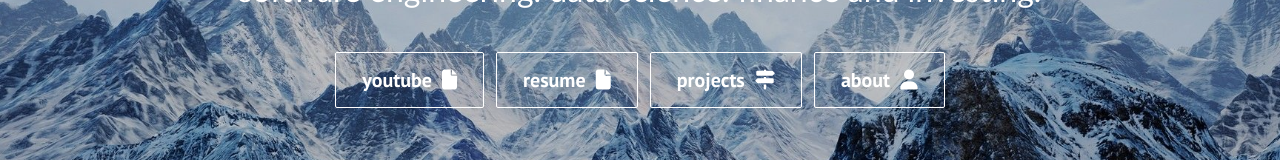
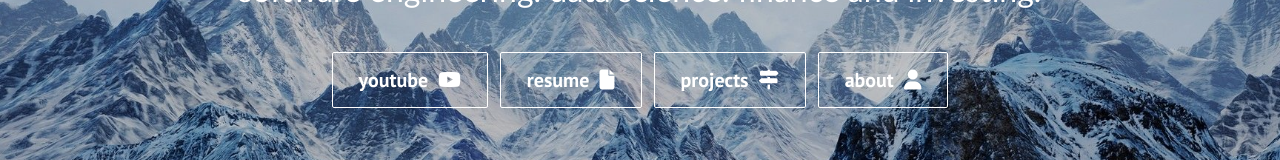
Before and after one commit to jack-zj-liu/jack-zj-liu.github.io, a React (Vite) app: page / in a window 1280 px wide. Shown: the part 459-619 px from the top of the page. Built offline with nearby package versions, Linux system fonts and the light colour scheme.

Commit message:
add yt symbol

```diff
--- a/src/components/HeroSection.jsx
+++ b/src/components/HeroSection.jsx
@@ -20,7 +20,7 @@ function HeroSection() {
           onClick={handleButtonClick}
           buttonLink='/'
         >
-          youtube&nbsp; <i class="fa fa-file" aria-hidden="true"></i>
+          youtube&nbsp; <i class="fab fa-youtube" aria-hidden="true"></i>
 
         </Button>
         <Button
```
Also changed, not shown: 2 other files (tests, documents, lock files or other folders).
